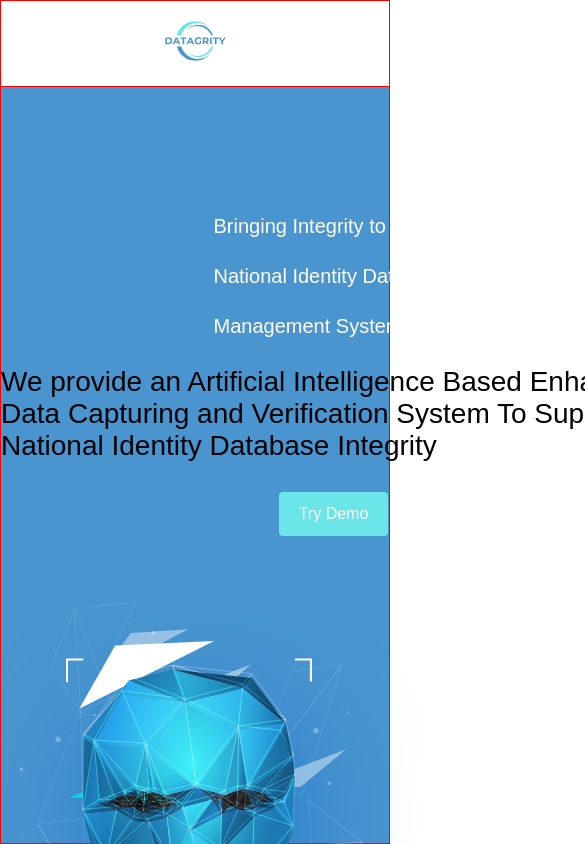
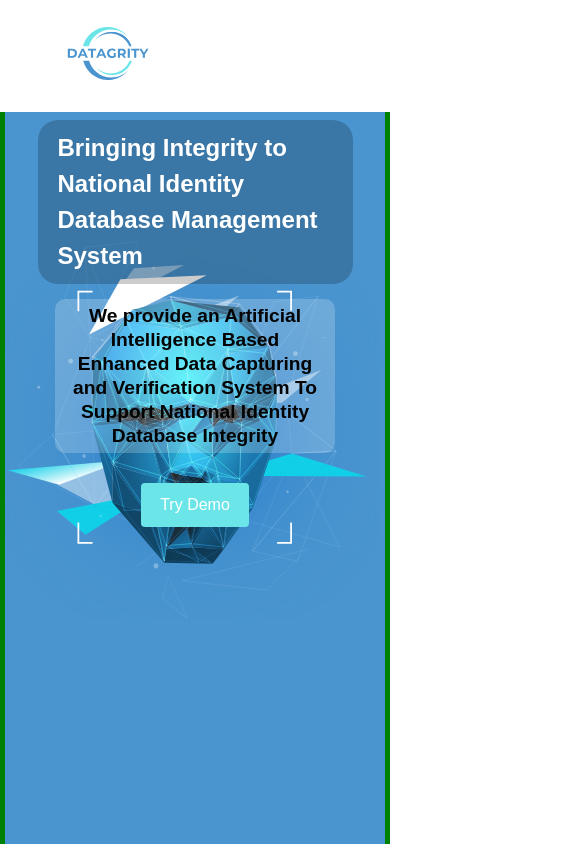
Before and after one commit to Patrick-Chukwu/datagrity, a React (Create React App) app: page / in a window 390 px wide. Shown: the top 844 px of the page, 585 px wide, since content can reach past the window. Built offline with nearby package versions, Linux system fonts and the light colour scheme.

Commit message:
Update for  mobile view

```diff
--- a/package.json
+++ b/package.json
@@ -3,6 +3,8 @@
   "version": "0.1.0",
   "private": true,
   "dependencies": {
+    "@nextui-org/react": "^2.2.10",
+    "framer-motion": "^11.0.14",
     "react": "^18.2.0",
     "react-dom": "^18.2.0",
     "react-router-dom": "^6.22.3",
--- a/src/App.css
+++ b/src/App.css
@@ -83,9 +83,9 @@ button {
 /* Mobile screen */
 @media only screen and (max-width: 500px) {
 
-  .row {
+  /* .row {
     flex-direction: column;
-  }
+  } */
 }
 
 /* Tablet Styles */
--- a/src/components/button/button.css
+++ b/src/components/button/button.css
@@ -1,6 +1,5 @@
 .button_page {
     text-align: center;
-    height: 100vh;
     padding: 50px;
     gap: var(--gap-big);
     padding-top: 100px;
@@ -24,7 +23,9 @@
 
 .button_title  p {
 
-    max-width: 60%;
+    width: 80%;
+    max-width: 600px;
+    text-align: left;
     color: var(--secondary-color);
 
     font-size: 24px;
@@ -54,13 +55,7 @@
     border-radius: 10px;
 }
 
-.button_boxes img {
-    width: 400px;
-    height: 250px;
-    align-self: center;
 
-    padding: 5px;
-}
 
 .button_boxes h3 {
     font-size: 16px;
@@ -72,3 +67,44 @@
     margin-bottom: 10px;
 
 }
+
+@media only screen and (max-width: 479px) {
+    .button_page {
+    padding: 20px 5px;
+
+    }
+    .button_body {
+        flex-direction: column;
+
+
+    }
+
+    .button_boxes img {
+        width: 110%;
+        max-width: 350px;
+        height: 250px;
+        align-self: center;
+        padding: 5px;
+    }
+
+    }
+
+    @media only screen and (min-width: 480px ) and ( max-width:960px) {
+
+    }
+
+    @media only screen and (min-width: 961px){
+        .button_page {
+            padding: 50px;
+            height: 100vh;
+            padding-top: 100px;
+
+
+        }
+        .button_boxes img {
+            width: 400px;
+            height: 250px;
+            align-self: center;
+            padding: 5px;
+        }
+    }
--- a/src/components/navbar/navbar.css
+++ b/src/components/navbar/navbar.css
@@ -1,16 +1,15 @@
 .navbar {
     background-color: #fff;
-    display: flex;
-    padding: 0 3em;
     justify-content: space-between;
     align-items: center;
     width: 100%;
     position: fixed;
     top: 0;
+    left: 0;
     font-weight: 500;
     font-size: 18px;
     color: #000;
-    z-index: 10;
+    z-index: 2;
 
 
 }
@@ -50,33 +49,54 @@
     gap: var(--gap-big);
 }
 
-/* Mobile screen */
-@media only screen and (max-width: 500px) {
 
+
+  /* Mobile Styles */
+  @media only screen and (max-width: 479px) {
     body {
-        overflow: hidden;
+      border: 5px solid green;
     }
+
+
     .navbar {
-        display: block;
+      flex-direction: column;
+      padding: 0;
+      width: 100%;
+      max-width: 470px;
+      justify-content: center;
+      align-items: flex-start;
+      height: fit-content;
 
-        border: 1px solid red;
-        width: 100vw;
-        position: fixed;
-        top: 0;
-        left: 0;
+
 
     }
-    .nav_button, .nav_menu > li {
-        display: none;
+
+    .nav_menu li {
+      display: none;
+    }
+
+    .nav_button {
+      display: none;
     }
 
     .logo {
-        width: 150px;
-        height: 80px;
+      align-self: flex-start;
     }
+  }
 
-    h1 {
-        width: 80%;
+  /* Tablet Styles */
+  @media only screen and (min-width: 480px) and (max-width: 960px) {
+    body {
+      border: 5px solid blue;
+    }
+  }
+
+  /* Desktop Styles */
+  @media only screen and (min-width: 961px) {
+
+
+    .navbar {
+      padding: 0 3em;
 
     }
   }
--- a/src/containers/faq/Faq.jsx
+++ b/src/containers/faq/Faq.jsx
@@ -19,7 +19,7 @@ const Faq = ({ faqs }) => {
         </div>
         <div className="faq-body">
         {faqs.map((faq) => (
-        <div className="column faq-item row" key={faq.id}>
+        <div className="column faq-item" key={faq.id}>
           <div className="question row">
             <button
               className="toggle-button"
--- a/src/containers/faq/faq.css
+++ b/src/containers/faq/faq.css
@@ -1,5 +1,4 @@
 .faq {
-    height: 100vh;
     /* background-color: var(--primary-color); */
     color: #fff;
     padding-top: 100px;
@@ -19,7 +18,7 @@
     justify-content: center;
     /* width: 60%; */
     margin: auto auto;
-    padding: 10px 30px;
+    border: 1px solid red;
 }
 
 .faq-body {
@@ -52,3 +51,46 @@
     color: var(--primary-color);
     background-color: #fff;
 }
+
+@media only screen and (max-width: 479px) {
+    .faq {
+    padding: 20px 5px;
+
+    }
+    .button_body {
+        flex-direction: column;
+
+
+    }
+
+    .button_boxes img {
+        width: 110%;
+        max-width: 350px;
+        height: 250px;
+        align-self: center;
+        padding: 5px;
+    }
+
+    .faq-body {
+        width: 80%;
+    }
+
+    }
+
+    @media only screen and (min-width: 480px ) and ( max-width:960px) {
+
+    }
+
+    @media only screen and (min-width: 961px){
+        .faq {
+            height: 100vh;
+
+
+
+        }
+
+        .faq-item {
+            padding: 10px 30px;
+
+        }
+    }
--- a/src/containers/features/features.css
+++ b/src/containers/features/features.css
@@ -1,9 +1,6 @@
 .features {
     text-align: center;
-    height: 100vh;
-    padding: 50px;
     gap: var(--gap-big);
-    padding-top: 100px;
 }
 
 .features_title {
@@ -22,13 +19,14 @@
 
 .features_title  p {
 
-    max-width: 60%;
+    width: 80%;
+    max-width: 600px;
+    text-align: left;
     color: var(--primary-color);
     font-size: 24px;
     line-height: 30px;
     font-weight: 400;
     margin: 0 auto;
-    text-align: center;
 }
 .features_body {
     gap: 30px;
@@ -74,3 +72,32 @@
     color: var(--primary-color);
 
 }
+
+@media only screen and (max-width: 479px) {
+.features {
+padding: 20px 5px;
+
+}
+.features_body {
+    flex-direction: column;
+
+
+}
+
+
+
+}
+
+@media only screen and (min-width: 480px ) and ( max-width:960px) {
+
+}
+
+@media only screen and (min-width: 961px){
+    .features {
+        padding: 50px;
+        height: 100vh;
+        padding-top: 100px;
+
+
+    }
+}
--- a/src/containers/hero/hero.css
+++ b/src/containers/hero/hero.css
@@ -5,8 +5,9 @@
 }
 
 .hero {
+    height: 100vh;
+
     color: rgb(3,3,3);
-    height: 100vh;
     margin: 0 auto;
 
     text-align: center;
@@ -39,7 +40,7 @@
 }
 .hero_text p {
     font-size: 28px;
-    font-weight: 400;
+    font-weight:400;
     /* line-height: inherit;
     max-width: 665px;
     letter-spacing: 0;
@@ -87,28 +88,75 @@
 }
 
 /* Mobile screen */
-@media only screen and (max-width: 400px) {
+@media only screen and (max-width: 479px) {
 
 
 
 .hero {
+    flex-direction: column;
     font-size: 16px;
-    height: 100vh;
     width: 100%;
-    border: 1px solid red;
-    padding-top: 200px;
-    text-align: left;
+    padding-top: 55px;
+    text-align: center;
     justify-content: flex-start;
+    align-items: center;
+    padding-bottom: 20px;
 }
 
 .hero_title h1 {
-    font-size: 20px;
+    font-size: 1.5rem;
+    width: 90%;
+    max-width: 350px;
+    margin: 60px auto 0 auto;
+    text-align: left;
+    font-weight: 900;
+    line-height: 1.5em;
+    padding: 10px 20px;
+    border-radius: 20px;
+
+    background-color: rgba(0, 0, 0, 20%);
+
+
+}
+.hero_text {
+    justify-content: center;
+    align-items: center;
+}
+
+.hero_text p {
+    color: var(--default-color);    font-size: 1.2rem;
+    line-height: 1.5rem;
+    font-weight: 600;
     width: 80%;
-    max-width: 300px;
-    margin: 0 auto;
-    padding: 0;
-    text-align: left;
+    max-width: 350px;
+    text-align: center;
+    background-color: rgba(255, 255, 255, 20%);
+    padding: 5px 10px;
+    border-radius: 10px;
+
 
 }
 
+.hero_right {
+    position: absolute;
+    left: 0px;
+    top: 60px;
+    z-index: 0;
 }
+
+.hero_left {
+    position: relative;
+    z-index: 1;
+    gap: var(--gap-big);
+
+}
+
+.data_capturing {
+    max-width: 380px;
+}
+}
+
+
+@media only screen and (min-width: 480px) and (max-width: 960px) {
+
+}
```
Also changed, not shown: src/containers/team/team.css (+7 -0 lines), 1 other file (tests, documents, lock files or other folders).
